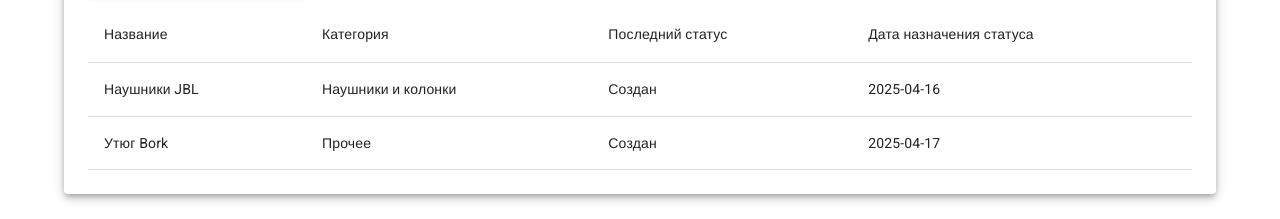
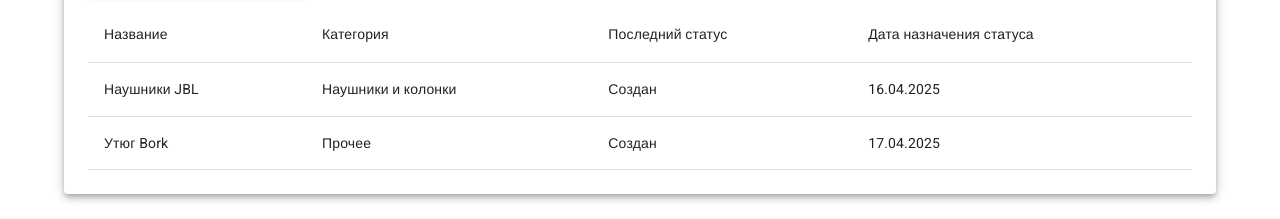
Before and after one commit to moevm/nosql1h25-electronics, a React (Vite) app in the folder frontend/: page /requests in a window 1280 px wide. Shown: the part 471-690 px from the top of the page. Built offline with nearby package versions, Linux system fonts and the light colour scheme; a web font is replaced by a local one; what mui-tel-input would draw is missing.

Commit message:
fix: fix table date format

```diff
--- a/frontend/src/components/ui/RequestsTable.tsx
+++ b/frontend/src/components/ui/RequestsTable.tsx
@@ -29,7 +29,7 @@ export const RequestsTable = ({ requests }: RequestsTableProps) => {
               <TableCell>{request.title}</TableCell>
               <TableCell>{categoryToRussian(request.category)}</TableCell>
               <TableCell>{statusTypeToRussian(request.statuses.at(-1)!.type)}</TableCell>
-              <TableCell>{request.statuses.at(-1)!.timestamp.format('YYYY-MM-DD')}</TableCell>
+              <TableCell>{request.statuses.at(-1)!.timestamp.format('DD.MM.YYYY')}</TableCell>
             </TableRow>
           )) }
         </TableBody>
```
